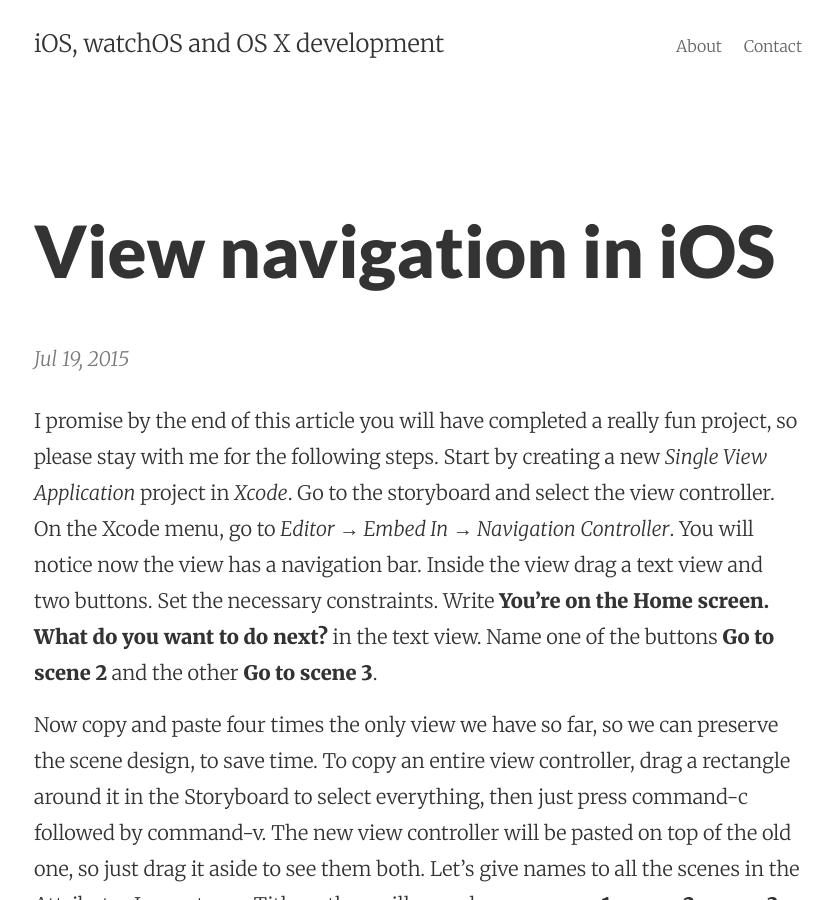
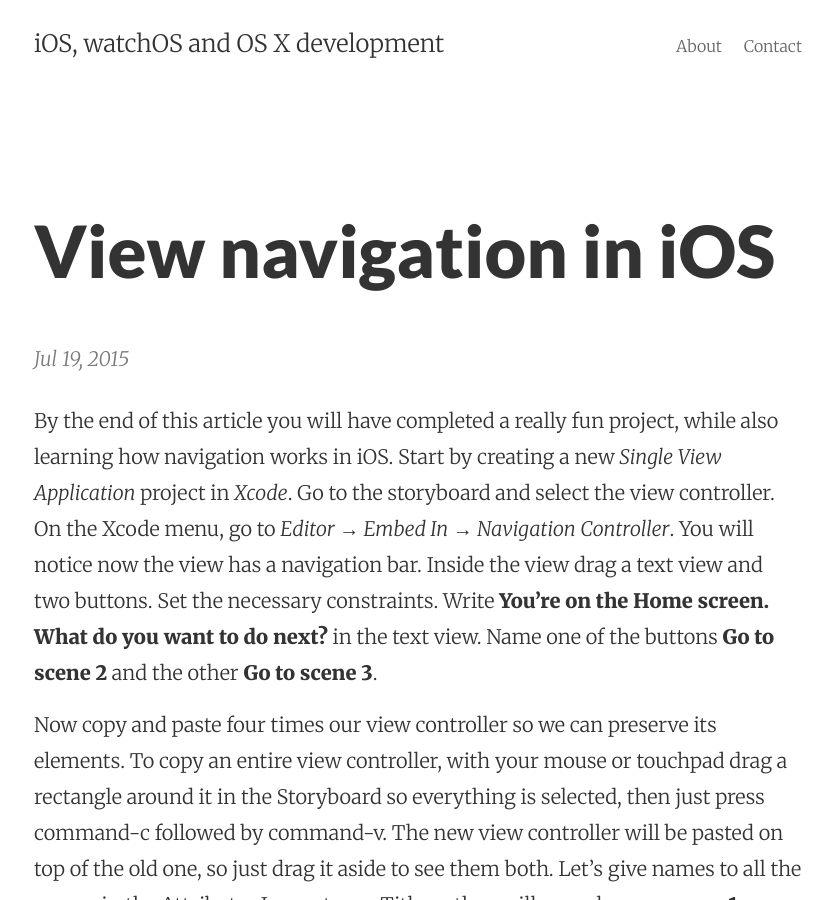
Before and after one commit to mhorga/mhorga.github.io, a Jekyll site: the page built from _posts/2015-07-19-view-navigation-in-ios.markdown, in a window 1280 px wide and 900 px high. Shown: the whole window, without its empty margins (222-1055 px from the left). Built offline with Jekyll 4.4.1, drawn with Linux system fonts in a browser that asks for light colours; some of the changed text lies outside the part shown.

Commit message:
Post update: View navigation in iOS

```diff
--- a/_posts/2015-07-19-view-navigation-in-ios.markdown
+++ b/_posts/2015-07-19-view-navigation-in-ios.markdown
@@ -3,15 +3,15 @@
 title: View navigation in iOS
 layout: post
 ---
-I promise by the end of this article you will have completed a really fun project, so please stay with me for the following steps. Start by creating a new _Single View Application_ project in _Xcode_. Go to the storyboard and select the view controller. On the Xcode menu, go to _Editor → Embed In → Navigation Controller_. You will notice now the view has a navigation bar. Inside the view drag a text view and two buttons. Set the necessary constraints. Write __You're on the Home screen. What do you want to do next?__ in the text view. Name one of the buttons __Go to scene 2__ and the other __Go to scene 3__.
+By the end of this article you will have completed a really fun project, while also learning how navigation works in iOS. Start by creating a new _Single View Application_ project in _Xcode_. Go to the storyboard and select the view controller. On the Xcode menu, go to _Editor → Embed In → Navigation Controller_. You will notice now the view has a navigation bar. Inside the view drag a text view and two buttons. Set the necessary constraints. Write __You're on the Home screen. What do you want to do next?__ in the text view. Name one of the buttons __Go to scene 2__ and the other __Go to scene 3__.
 
-Now copy and paste four times the only view we have so far, so we can preserve the scene design, to save time. To copy an entire view controller, drag a rectangle around it in the Storyboard to select everything, then just press command-c followed by command-v. The new view controller will be pasted on top of the old one, so just drag it aside to see them both. Let's give names to all the scenes in the Attributes Inspector → Title so they will now show as __scene 1, scene 2, scene 3, scene 4, scene 5__.
+Now copy and paste four times our view controller so we can preserve its elements. To copy an entire view controller, with your mouse or touchpad drag a rectangle around it in the Storyboard so everything is selected, then just press command-c followed by command-v. The new view controller will be pasted on top of the old one, so just drag it aside to see them both. Let's give names to all the scenes in the Attributes Inspector → Title so they will now show as __scene 1, scene 2, scene 3, scene 4, scene 5__.
 
 Next we need to add _Triggered Segues_ for the two buttons on the home screen. To do this, control + click on the first button in the home scene (_scene 1_) and drag a line from Triggered Segue → action to _scene 2_. Do the same for the second button to _scene 3_. Now go to _scene 2_ and delete the two buttons. In the text area write __You're on the 2nd screen. This is an end of a road.__ Then go to _scene 3_ and write in the text area __You're on the 3rd screen. What do you want to do next?__ Name the two buttons __Go to scene 4__ and __Go to scene 5__. Add _Triggered Segues_ for the two buttons so they will present _scene 4_ and _scene 5_. The text in the text view for these last two scenes will say __You're on the 4th screen. This is an end of a road.__ and __You're on the 5th screen. This is an end of a road.__ respectively. The final storyboard should look like this:
 
 ![alt text](https://github.com/mhorga/mhorga.github.io/raw/master/images/project2.png "Storyboard")
 
-So why did we do all this, you might be asking now... because this could be the beginning of a storyboard for a complex _adventure game_. As you might have already guessed, the message in each scene gives you a clue, and presents you with two choices that could determine how the game continues/ends. How easy and fun is to make this type of game only with a storyboard, right? There is one more thing we need to add to our scenes to make the game complete, a __Start Over__ button. Since all our scenes are of type _ViewController_ because we cloned them, we can simply add the button programmatically like this:
+So why did we do all this, you might be asking now... because this could be the beginning of a storyboard for a complex _adventure game_. As you might have already thought about, the message in each scene could give you a clue, and then present you with two choices that could determine how the game continues/ends. How easy and fun is to make this type of game only with a storyboard, right? There is one more thing we need to add to our scenes to make the game complete, a __Start Over__ button. Since all our scenes are of type _ViewController_ because we cloned them, we can simply add the button programmatically like this:
 
 {% highlight swift %}
 class ViewController: UIViewController {
```
